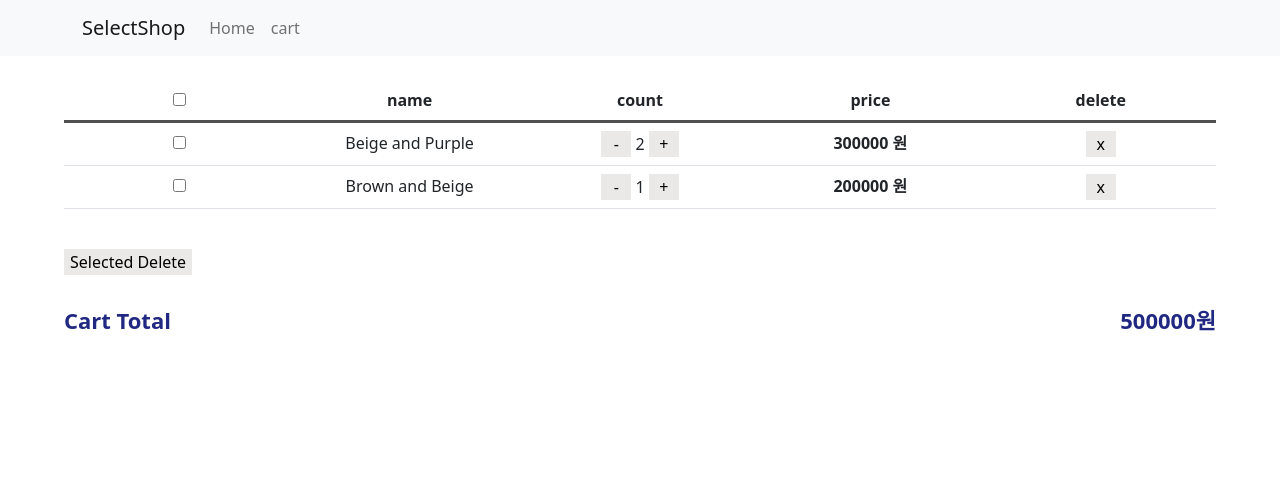
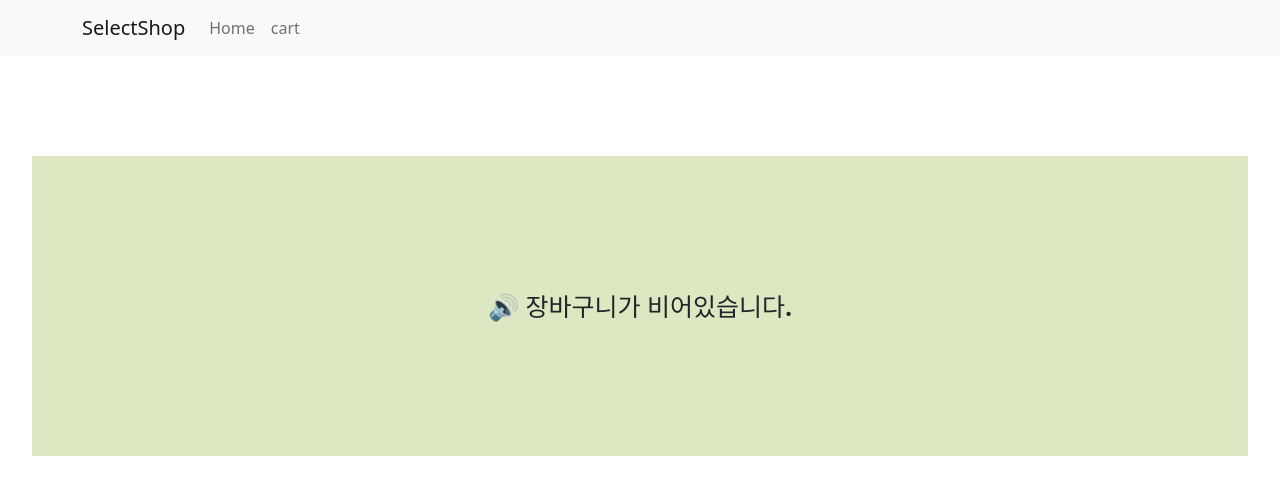
Before and after one commit to joy-soom/Shop, a React (Create React App) app in the folder online/: page /cart in a window 1280 px wide. Shown: the top 494 px of the page. Built offline with nearby package versions, Linux system fonts and the light colour scheme.

Commit message:
feat : 숫자 자릿수 콤마 생성

```diff
--- a/online/package.json
+++ b/online/package.json
@@ -3,6 +3,11 @@
   "version": "0.1.0",
   "private": true,
   "dependencies": {
+    "@fortawesome/fontawesome-svg-core": "^6.3.0",
+    "@fortawesome/free-brands-svg-icons": "^6.3.0",
+    "@fortawesome/free-regular-svg-icons": "^6.3.0",
+    "@fortawesome/free-solid-svg-icons": "^6.3.0",
+    "@fortawesome/react-fontawesome": "^0.2.0",
     "@reduxjs/toolkit": "^1.9.2",
     "@testing-library/jest-dom": "^5.16.5",
     "@testing-library/react": "^13.4.0",
--- a/online/src/components/MainProducts.js
+++ b/online/src/components/MainProducts.js
@@ -14,7 +14,8 @@ function MainProducts(props) {
         alt="침대"
       />
       <div className="productName">{props.bed.title}</div>{" "}
-      <p>{props.bed.price}원</p>
+      <p>{props.bed.price.toString()
+              .replace(/\B(?=(\d{3})+(?!\d))/g, ",")}원</p>
     </div>
   );
 }
--- a/online/src/pages/Cart.js
+++ b/online/src/pages/Cart.js
@@ -1,7 +1,9 @@
 import { Table } from "react-bootstrap";
 import { useState, useEffect, useCallback } from "react";
 import { useDispatch, useSelector } from "react-redux";
-import { cartPlus, cartMinus, deleteItem,removeList } from "../store.js";
+import { cartPlus, cartMinus, deleteItem, checkDelete } from "../store.js";
+import { faTrashCan } from "@fortawesome/free-solid-svg-icons";
+import { FontAwesomeIcon } from "@fortawesome/react-fontawesome";
 import "../styles/Cart.scss";
 
 function Cart() {
@@ -42,31 +44,50 @@ function Cart() {
     return sum;
   };
 
+  //상품별 총액
+  // const productPrice = (sum, i) => {
+  //   sum = 0;
+  //   {
+  //     sum = state.cart[i].price * state.cart[i].count;
+  //   }
+  //   return sum;
+  // };
+
   // 장바구니 비었을 때 보여줄 화면
   if (state.cart.length === 0) {
     return (
       <div>
-        <div className="empty">장바구니가 비어있습니다.</div>
+        <div className="empty">
+          <p className="emptyWord">🔊 장바구니가 비어있습니다.</p>
+        </div>
       </div>
     );
   }
 
   // 체크 박스 상품id값만 삭제하기
-  const deleteSelected = () => {
-    if (checkItems.length === 0) {
+  const deleteSelected = (checked) => {
+    if (checked > -1) {
+      setCheckItems(checkItems.filter((el) => !checkItems.includes(el.id)));
+      console.log("체크됨");
+      console.log(setCheckItems);
+    } else {
       alert("삭제할 상품을 선택해주세요");
-      console.log('선택할상품 없음')
-    } else {
-      setCheckItems(checkItems.filter((el) => !checkItems.includes(el.id)));
-      console.log('선택 상품 있음')
+      console.log("선택할상품 없음");
+      console.log(setCheckItems);
     }
   };
 
+  function folderDeleteClick() {
+    var checkBoxArr = [];
+    "input:checkbox[name='select-checked']:checked".each(function () {
+      checkBoxArr.push(this.val()); // 체크된 것만 값을 뽑아서 배열에 push
+      console.log(checkBoxArr);
+    });
+  }
 
   return (
     <div className="cartBox">
       <br />
-
 
       <Table>
         <thead>
@@ -79,9 +100,11 @@ function Cart() {
                 checked={checkItems.length === state.cart.length ? true : false}
               />
             </th>
-            <th>name</th>
+            <th>product</th>
+            <th>title</th>
             <th>count</th>
             <th>price</th>
+            <th>delivery</th>
             <th>delete</th>
           </tr>
         </thead>
@@ -91,15 +114,28 @@ function Cart() {
               <td>
                 <input
                   type="checkbox"
-                  name="selece-checked"
+                  name="select-checked"
                   onChange={(e) =>
                     selectChecked(e.target.checked, state.cart[i].id)
                   }
                   checked={checkItems.includes(state.cart[i].id) ? true : false}
                 />
               </td>
+              <td>
+                <img
+                  src={
+                    process.env.PUBLIC_URL +
+                    "/image/bed" +
+                    state.cart[i].id +
+                    ".jpg"
+                  }
+                  width="60%"
+                  alt="침대"
+                />
+              </td>
               <td>{state.cart[i].name}</td>
               <td>
+                <div className="btnDoble">
                   <button
                     className="cartBtn"
                     onClick={() => {
@@ -111,9 +147,8 @@ function Cart() {
                     }}
                   >
                     -
-                </button>{" "}
-                {""} {""}
-                {state.cart[i].count} {""} {""}
+                  </button>
+                  <div>{state.cart[i].count}</div>
                   <button
                     className="cartBtn"
                     onClick={() => {
@@ -126,9 +161,15 @@ function Cart() {
                   >
                     +
                   </button>
+                </div>
               </td>
               <td className="cartFont">
-                {state.cart[i].price * state.cart[i].count} {""}원
+                {(state.cart[i].price * state.cart[i].count).toString()
+              .replace(/\B(?=(\d{3})+(?!\d))/g, ",")}{" "}
+                {""}원
+              </td>
+              <td>
+                <p>[Free]</p>
               </td>
               <td>
                 <button
@@ -137,7 +178,7 @@ function Cart() {
                     dispatch(deleteItem());
                   }}
                 >
-                  x
+                  <FontAwesomeIcon icon={faTrashCan} />
                 </button>
               </td>
             </tr>
@@ -147,10 +188,14 @@ function Cart() {
       <br />
 
       <div className="freeShip">
-        <button className="selectDelete" onClick={() =>deleteSelected(state.cart.id) }>
+        <button
+          className="selectDelete"
+          onClick={() => {
+            deleteSelected();
+          }}
+        >
           Selected Delete
         </button>
-        {/* <p className="freeWord">무료배송</p> */}
       </div>
 
       <div className="productAmount">
@@ -158,7 +203,12 @@ function Cart() {
           <div className="orderFont">Cart Total</div>
         </div>
         <div>
-          <div className="orderFont">{orderPrice()}원</div>
+          <div className="orderFont">
+            {orderPrice()
+              .toString()
+              .replace(/\B(?=(\d{3})+(?!\d))/g, ",")}
+            원
+          </div>
         </div>
       </div>
     </div>
--- a/online/src/pages/MainPage.js
+++ b/online/src/pages/MainPage.js
@@ -36,8 +36,12 @@ const MainPage = ({ bed, setBed }) => {
             });
         }}
       >
-        more
+        <p> more</p>
+
       </button>
+      <br />
+      <br />
+      <br />
     </>
   );
 };
--- a/online/src/store.js
+++ b/online/src/store.js
@@ -30,18 +30,18 @@ let stock = createSlice({
 let cart = createSlice({
   name: "cart",
   initialState: [
-    {
-      id: 0,
-      name: "Beige and Purple",
-      count: 2,
-      price: 150000,
-    },
-    {
-      id: 2,
-      name: "Brown and Beige",
-      count: 1,
-      price: 200000,
-    },
+    // {
+    //   id: 0,
+    //   name: "Beige and Purple",
+    //   count: 2,
+    //   price: 150000,
+    // },
+    // {
+    //   id: 2,
+    //   name: "Brown and Beige",
+    //   count: 1,
+    //   price: 200000,
+    // },
   ],
   reducers: {
     cartPlus(state, action) {
@@ -67,11 +67,19 @@ let cart = createSlice({
         alert("장바구니에 담겨 있는 상품입니다.");
       } else {
         state.push(action.payload);
+        alert("1개의 상품이 장바구니에 담겼습니다.");
       }
     },
 
+    //장바구니 체크박스 삭제
+    checkDelete(state, action) {
+      const index = state.filter((el) => el.id !== action.payload);
+      console.log(index);
+    },
+
+    //나랑 다르게 한 장바구니 개별 삭제
     removeList(state, action) {
-      const index = state.findIndex((e) => e.id === action.payload.id);
+      const index = state.findIndex((e) => e.id === action.payload);
       console.log(index);
       if (index > -1) {
         state.splice(index, 1);
@@ -96,5 +104,6 @@ export let {
   deleteItem,
   allPrice,
   addList,
-  removeList,
+  checkDelete,
+
 } = cart.actions;
--- a/online/src/styles/Cart.scss
+++ b/online/src/styles/Cart.scss
@@ -1,7 +1,7 @@
 @import "utils";
 
 .cartBox {
-  width: 90%;
+  width: 91%;
   margin: auto;
 }
 thead {
@@ -9,7 +9,8 @@ thead {
 }
 
 td {
-  width: 20%;
+  width: 13%;
+  vertical-align: middle;
 }
 .cartFont {
   font-weight: 600;
@@ -17,20 +18,27 @@ td {
 .orderFont {
   font-weight: 700;
   font-size: 22px;
-  color: rgb(33, 40, 129);
+  color: rgb(46, 83, 70);
 }
 
-.cartBtn,
+
 .deletBtn,
 .selectDelete {
   border: none;
-  background-color: $color-secondary-300;
+  background-color: $color-secondary-200;
 }
+
+.cartBtn {
+  border: none;
+  background-color: $color-secondary-200;
+}
+
+
 .freeShip {
   display: flex;
   align-items: center;
-  width: 100%;
-
+  width: 94%;
+  margin: auto;
 }
 
 .freeWord {
@@ -53,17 +61,23 @@ td {
 
 .productAmount {
   height: 90px;
+  width: 93%;
+  margin: auto;
 }
 
 .empty {
   margin: auto;
   width: 95%;
-  background-color:rgb(227, 238, 241);
+  background-color: $color-secondary-200;
   height: 300px;
   margin-top: 100px;
   line-height: 300px;
   background-position: center;
+}
 
+.emptyWord {
+  font-weight: 550;
+  font-size: 25px;
 
 }
 
@@ -72,3 +86,8 @@ td {
   font-weight: 600;
   font-size: 23px;
 }
+
+.btnDoble {
+  display: flex;
+  justify-content: space-evenly;
+}
--- a/online/src/styles/Detail.scss
+++ /dev/null
@@ -1,21 +0,0 @@
-@import "utils";
-
-.detailBody {
-  background-color: $color-secondary-200;
-}
-
-.detailBox {
-  display: flex;
-  padding: 40px;
-  background-color: $color-secondary-100;
-  margin-top: 40px;
-  border-radius: 30px 0 30px 0;
-}
-
-.detalImg {
-  margin-right: 10px;
-}
-
-.order {
-  @include button ($color-primary-400, $color-secondary-100)
-}
--- a/online/src/styles/Eachdetail.scss
+++ b/online/src/styles/Eachdetail.scss
@@ -37,3 +37,35 @@ table {
 td {
   width: 33%;
 }
+.detailContent {
+  display: flex;
+  margin-top: 10px;
+}
+.detailText {
+  margin: auto;
+  width: 50%;
+}
+
+.imgContent {
+  width: 50%;
+  margin: auto;
+  padding: 20px;
+  background-color: $color-secondary-300;
+  border-radius: 50px 0 50px 0;
+}
+.cardOrderBtn {
+  @include button($color-secondary-100, $color-primary-400);
+  border: 3px solid $color-primary-300;
+}
+
+.cartInfo {
+  width: 350px;
+  height: 150px;
+  border: 1px solid black;
+  position: absolute;
+  margin: auto;
+}
+
+.alert {
+  background-color: $color-secondary-200;
+}
--- a/online/src/styles/Main.scss
+++ b/online/src/styles/Main.scss
@@ -37,9 +37,16 @@ img {
 }
 
 .moreBtn {
-  font-weight: 600;
+  font-size: 22px;
   margin: auto;
-  @include button($color-secondary-200, $color-primary-300);
+  @include button($color-secondary-100, $color-primary-400);
+  border: 3px solid $color-secondary-400;
+
+
+}
+
+.moreBtn > p {
+  margin-top: -5px;
 }
 
 .hidden {
--- a/online/src/styles/_utils.scss
+++ b/online/src/styles/_utils.scss
@@ -1,10 +1,11 @@
 // 여러 파일에서 사용되는 sass 변수 및 mixin
 
 //COLOR
-$color-primary-400: rgb(0, 90, 238);
-$color-primary-300: rgb(99, 138, 201);
-$color-secondary-300: rgb(235, 232, 232);
-$color-secondary-200: rgb(209, 232, 238);
+$color-primary-400: rgb(108, 88, 76);
+$color-primary-300: rgb(169, 132, 103);
+$color-secondary-400: rgb(213, 189, 175);
+$color-secondary-300: rgb(245, 235, 224);
+$color-secondary-200: rgb(221, 231, 193);
 $color-secondary-100: rgb(255, 255, 255);
 
 //SIZE
@@ -13,11 +14,11 @@ $height-md: 300px;
 @mixin button($bg-color, $color) {
   background-color: $bg-color;
   color: $color;
-  border-style: none;
-  height: 40px;
-  width: fit-content;
-  padding: 8px 25px;
-  border-radius: 10px;
+  padding: 5px 20px;
+  width: 100px;
+  height: 50px;
+  font-weight: 600;
+  border-radius: 20% 0 20% 0;
 }
 
 //animation
```
Also changed, not shown: online/src/pages/EachDetail.js (+20 -7 lines), 1 other file (tests, documents, lock files or other folders). Lines whose indentation alone changed are shown as unchanged.
